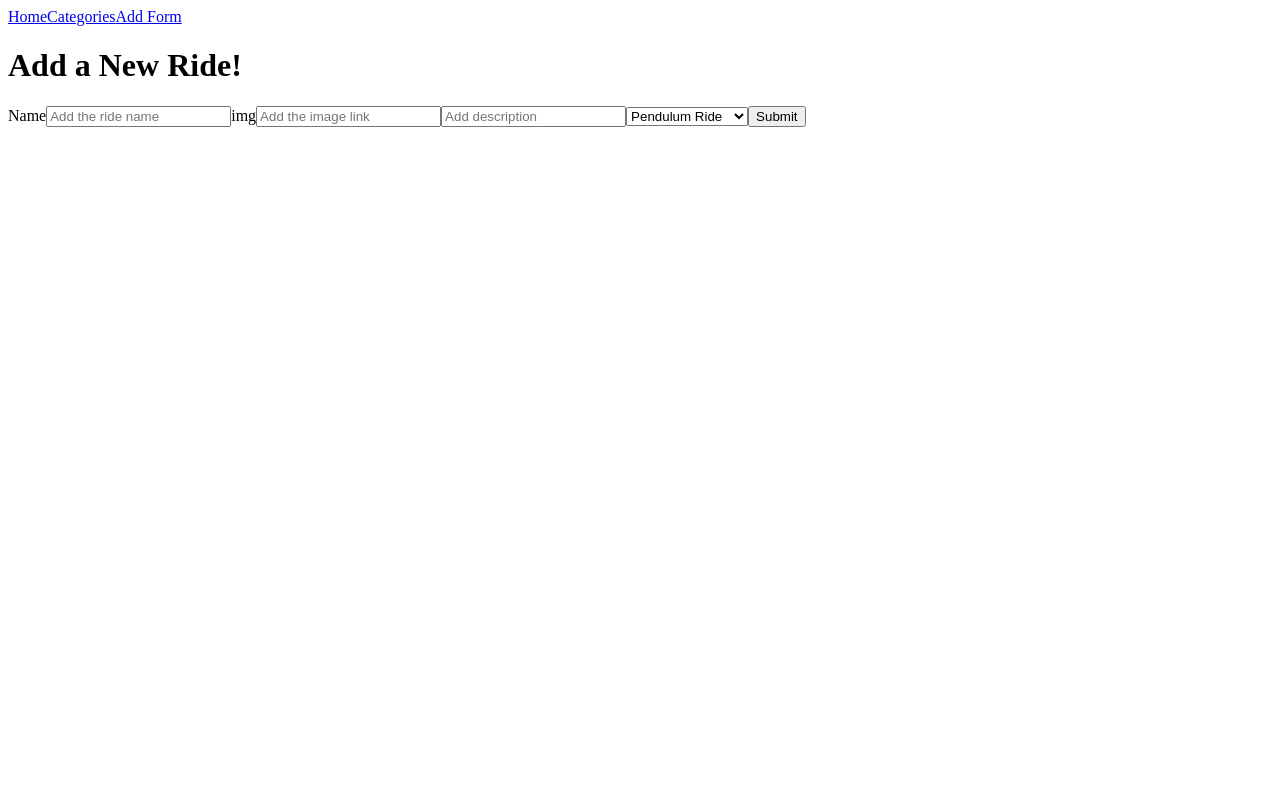
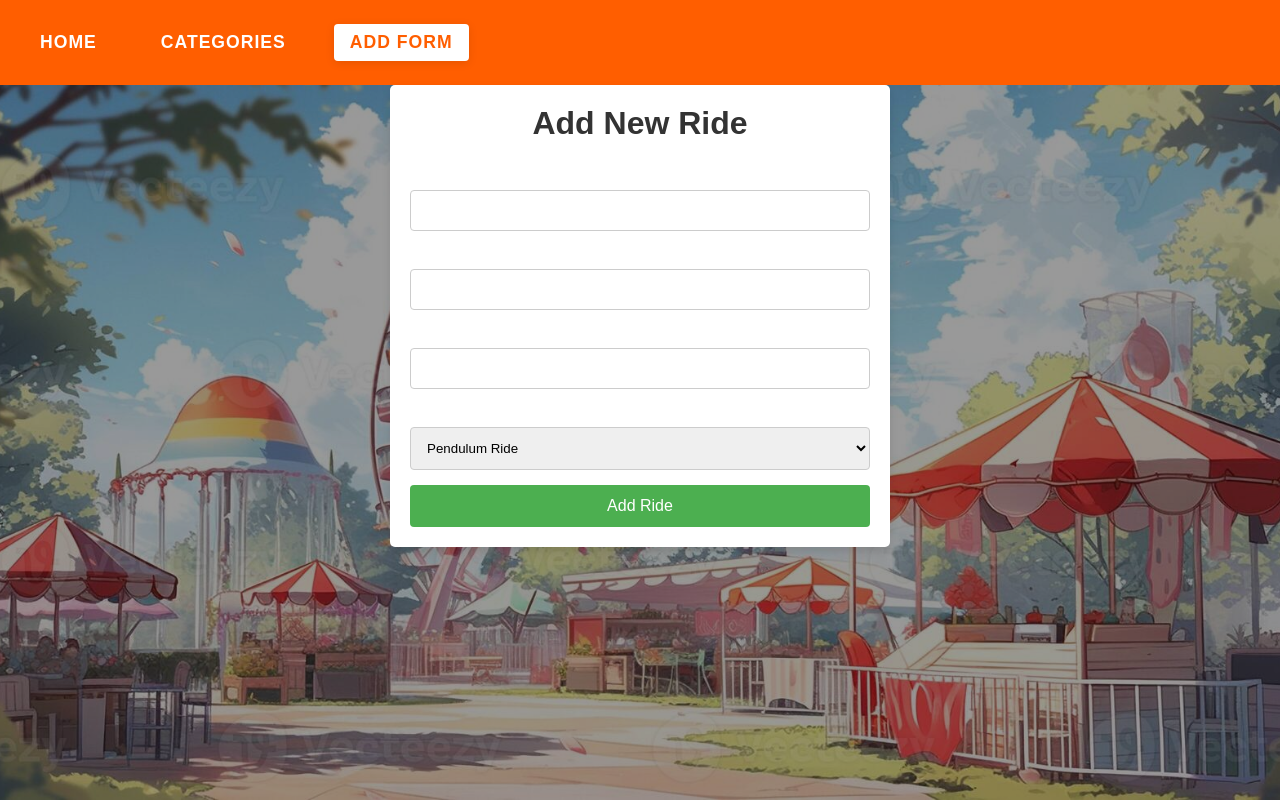
Before and after one commit to M7139/ThemeParks, a React (Vite) app: page /rideform in a window 1280 px wide. Built offline with nearby package versions, Linux system fonts and the light colour scheme.

Commit message:
added basic css and make the images show in the page instead of the category name in hte RideCard page

```diff
--- a/src/App.css
+++ b/src/App.css
@@ -0,0 +1,138 @@
+* {
+  box-sizing: border-box;
+  margin: 0;
+  padding: 0;
+}
+
+body {
+  font-family: 'Arial', sans-serif;
+  background-image: url('/images/park-background.jpg');
+  background-size: cover;
+  background-position: center;
+  background-repeat: no-repeat;
+  color: white;
+  min-height: 100vh;
+  position: relative;
+}
+
+body::before {
+  content: '';
+  position: fixed;
+  top: 0;
+  left: 0;
+  width: 100%;
+  height: 100%;
+  background-color: rgba(0, 0, 0, 0.4); /* dark overlay */
+  z-index: -1;
+}
+
+/* NAVIGATION */
+nav {
+  display: flex;
+  gap: 2rem;
+  padding: 1.5rem;
+  background-color: #ff5e00;
+}
+
+nav a {
+  color: white;
+  text-decoration: none;
+  font-weight: bold;
+  font-size: 1.1rem;
+  padding: 0.5rem 1rem;
+  border-radius: 4px;
+  transition: all 0.3s ease;
+  text-transform: uppercase;
+  letter-spacing: 1px;
+}
+
+nav a:hover {
+  background-color: rgba(255, 255, 255, 0.2);
+  transform: translateY(-2px);
+}
+
+nav a.active {
+  background-color: #fff;
+  color: #ff5e00;
+  box-shadow: 0 2px 10px rgba(0, 0, 0, 0.1);
+}
+
+/* home page */
+.home {
+  display: flex;
+  justify-content: center;
+  align-items: center;
+  text-align: center;
+  padding: 5rem 1rem;
+}
+
+.welcome-message {
+  max-width: 800px;
+}
+
+.welcome-message h1 {
+  font-size: 3rem;
+  margin-bottom: 1rem;
+  text-shadow: 2px 2px 4px rgba(0, 0, 0, 0.5);
+}
+
+.welcome-message h2 {
+  font-size: 1.8rem;
+  font-weight: 400;
+  text-shadow: 1px 1px 2px rgba(0, 0, 0, 0.5);
+}
+
+/* form css*/
+
+.form-container {
+  background-color: #ffffff;
+  padding: 20px;
+  border-radius: 5px;
+  max-width: 500px;
+  margin: 0 auto;
+  box-shadow: 0 4px 8px rgba(0, 0, 0, 0.1);
+}
+
+h1 {
+  text-align: center;
+  color: #333;
+  margin-bottom: 25px;
+}
+
+.ride-form {
+  display: flex;
+  flex-direction: column;
+}
+
+.form-group {
+  margin-bottom: 15px;
+}
+
+label {
+  margin-bottom: 5px;
+  display: block;
+  font-weight: bold;
+}
+
+input[type='text'],
+select {
+  width: 100%;
+  padding: 12px;
+  border: 1px solid #ccc;
+  border-radius: 4px;
+  resize: vertical;
+}
+
+.submit-btn {
+  background-color: #4caf50;
+  color: white;
+  padding: 12px 20px;
+  border: none;
+  border-radius: 4px;
+  cursor: pointer;
+  font-size: 16px;
+}
+
+.submit-btn:hover {
+  background-color: #45a049;
+}
--- a/src/components/RideCard.jsx
+++ b/src/components/RideCard.jsx
@@ -5,7 +5,7 @@ const RideCard = ({ride})=> {
         <>
         <Link to={ride._id}>
         <h2>{ride.title}</h2>
-        <h2>{ride.category}</h2>
+        <img src={ride.img} alt={ride.title}/>
         <br />
         </Link>
 
--- a/src/components/RideForm.jsx
+++ b/src/components/RideForm.jsx
@@ -32,38 +32,43 @@ const RideForm = () => {
   }
 
   return (
-    <div>
-      <h1>Add a New Ride!</h1>
-
-      <form onSubmit={handleSubmit}>
-        <label htmlFor="title">Name</label>
+    <div className="form-container">
+      <h1>Add New Ride</h1>
+      <form onSubmit={handleSubmit} className="ride-form">
+        <div className="form-group">
+          <label>Ride Name</label>
           <input
             type="text"
             name="title"
-          placeholder="Add the ride name"
+            value={formValues.title}
             onChange={handleChange}
-          value={formValues.title}
             required
           />
+        </div>
 
-        <label htmlFor="img">img</label>
+        <div className="form-group">
+          <label>Image URL</label>
           <input
             type="text"
             name="img"
-          placeholder="Add the image link"
+            value={formValues.img}
             onChange={handleChange}
-          value={formValues.img}
             required
           />
+        </div>
 
+        <div className="form-group">
+          <label>Description</label>
           <input
             type="text"
             name="description"
-          placeholder="Add description"
+            value={formValues.description}
             onChange={handleChange}
-          value={formValues.description}
           />
+        </div>
 
+        <div className="form-group">
+          <label>Category</label>
           <select name="category" id="category" onChange={handleChange}>
             <option value="pendulum">Pendulum Ride</option>
             <option value="waterRide">Water Ride</option>
@@ -75,8 +80,11 @@ const RideForm = () => {
             <option value="swingRide">Swing Ride</option>
             <option value="train">Train Ride</option>
           </select>
+        </div>
 
-        <button>Submit</button>
+        <button type="submit" className="submit-btn">
+          Add Ride
+        </button>
       </form>
     </div>
   )
--- a/src/pages/Home.jsx
+++ b/src/pages/Home.jsx
@@ -1,4 +1,12 @@
 const Home = () => {
-  return(<></>)
+  return (
+    <div className="home">
+      <div className="welcome-message">
+        <h1>Welcome to Our Theme Park Rides Display Collection</h1>
+        <h2>Discover the most thrilling attractions from around the world</h2>
+      </div>
+    </div>
+  );
 }
-export default Home
+
+export default Home;
```
Also changed, not shown: images/park-background.jpg (added). Lines whose indentation alone changed are shown as unchanged.
